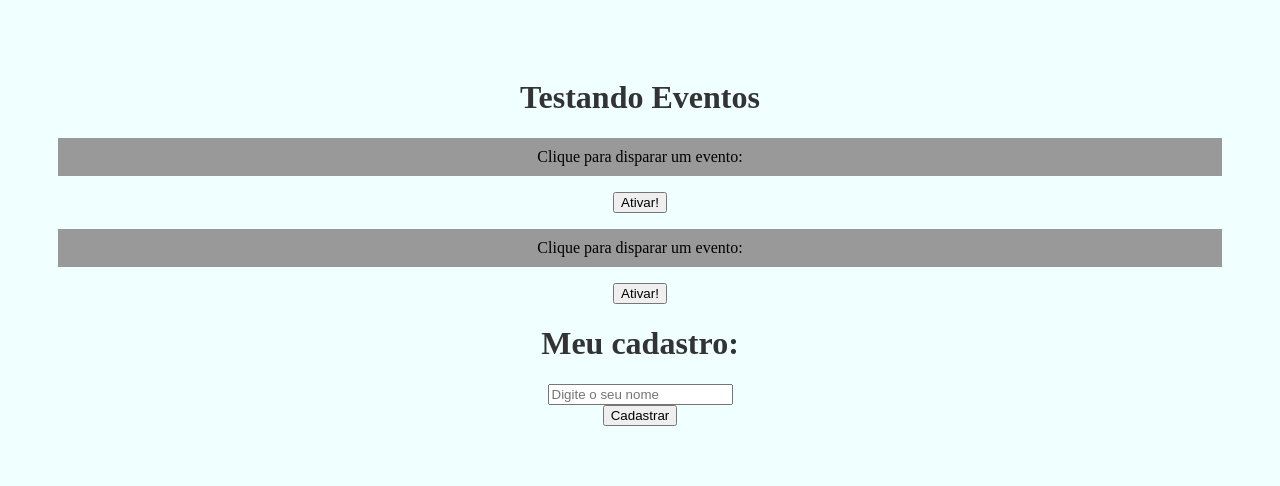
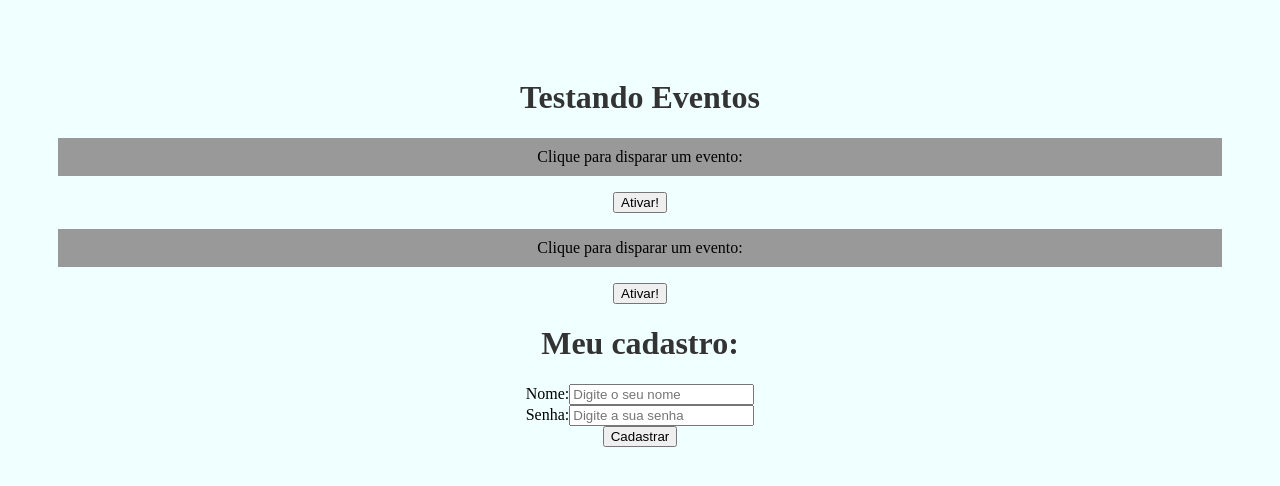
Before and after one commit to JoaotorresGT/curso-react, a React (Create React App) app in the folder meu-projeto/: page / in a window 1280 px wide. Shown: the top 486 px of the page. Built offline with nearby package versions, Linux system fonts and the light colour scheme.

Commit message:
aula 10
Aprendendo a usar useState na pratica

```diff
--- a/meu-projeto/public/index.html
+++ b/meu-projeto/public/index.html
@@ -1,5 +1,5 @@
 <!DOCTYPE html>
-<html lang="en">
+<html lang="pt-br">
   <head>
     <meta charset="utf-8" />
     <link rel="icon" href="%PUBLIC_URL%/favicon.ico" />
--- a/meu-projeto/src/components/Form.js
+++ b/meu-projeto/src/components/Form.js
@@ -1,16 +1,27 @@
+import { useState } from "react"
+
 function Form () {
 
     function cadastrarUsuario(e) {
         e.preventDefault()
-        console.log(`Cadastrou o usuario`)
+        console.log(name)
+        console.log(`Usuário ${name} foi cadastrado com a senha: ${password}`)
     }
+
+    const [name, setName] = useState()
+    const [password, setPassword] = useState()
 
     return(
         <div>
             <h1>Meu cadastro:</h1>
             <form onSubmit={cadastrarUsuario}>
                 <div>
-                    <input type="text" placeholder="Digite o seu nome"></input>
+                    <label htmlFor="name">Nome:</label>
+                    <input type="text" id="name" name="name" placeholder="Digite o seu nome" onChange={(e) => setName(e.target.value)}></input>
+                </div>
+                <div>
+                    <label htmlFor="password">Senha:</label>
+                    <input type="password" id="password" name="password" placeholder="Digite a sua senha" onChange={(e) => setPassword(e.target.value)} ></input>
                 </div>
                 <div>
                     <input type="submit" value="Cadastrar"></input>
```
